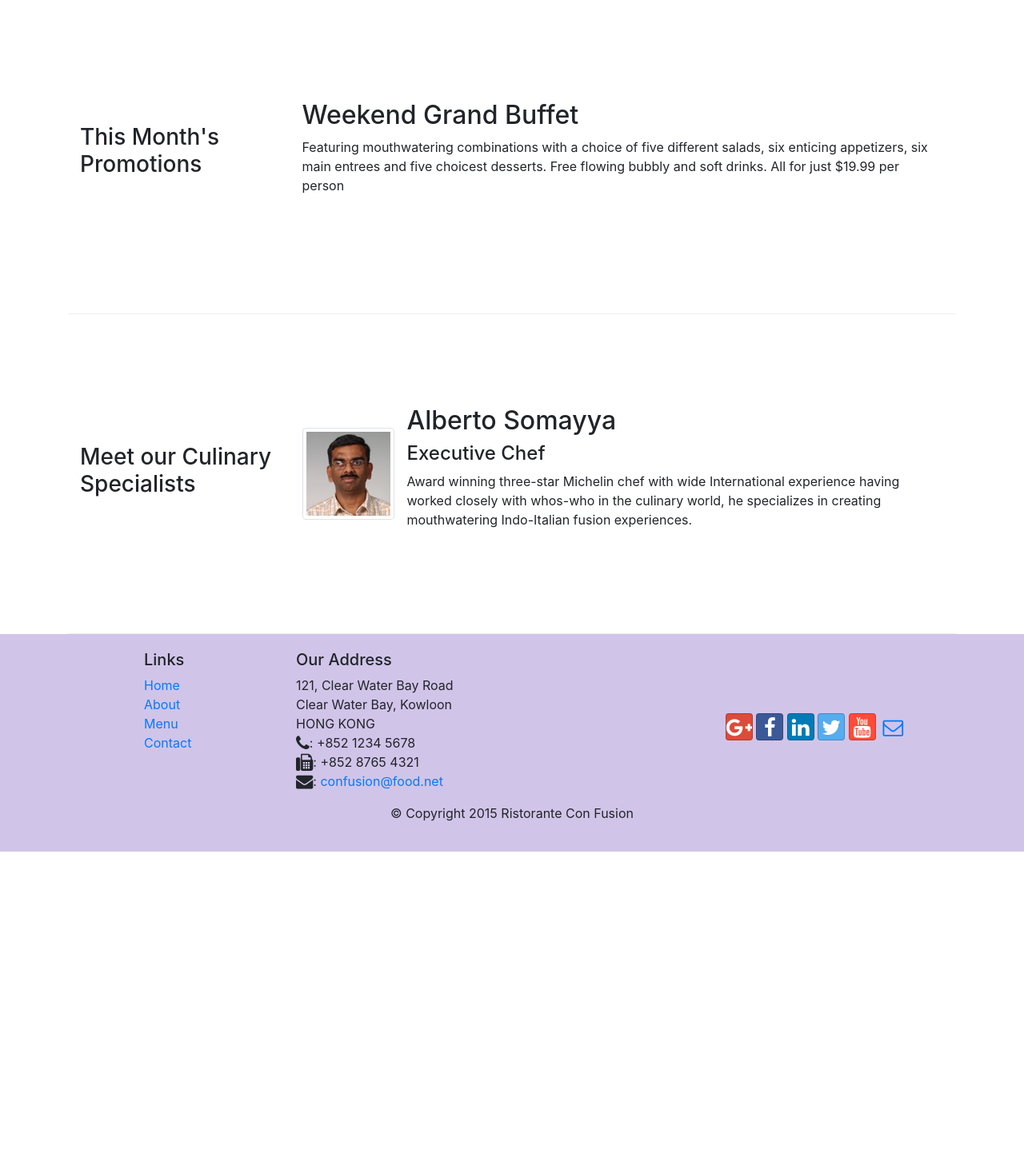
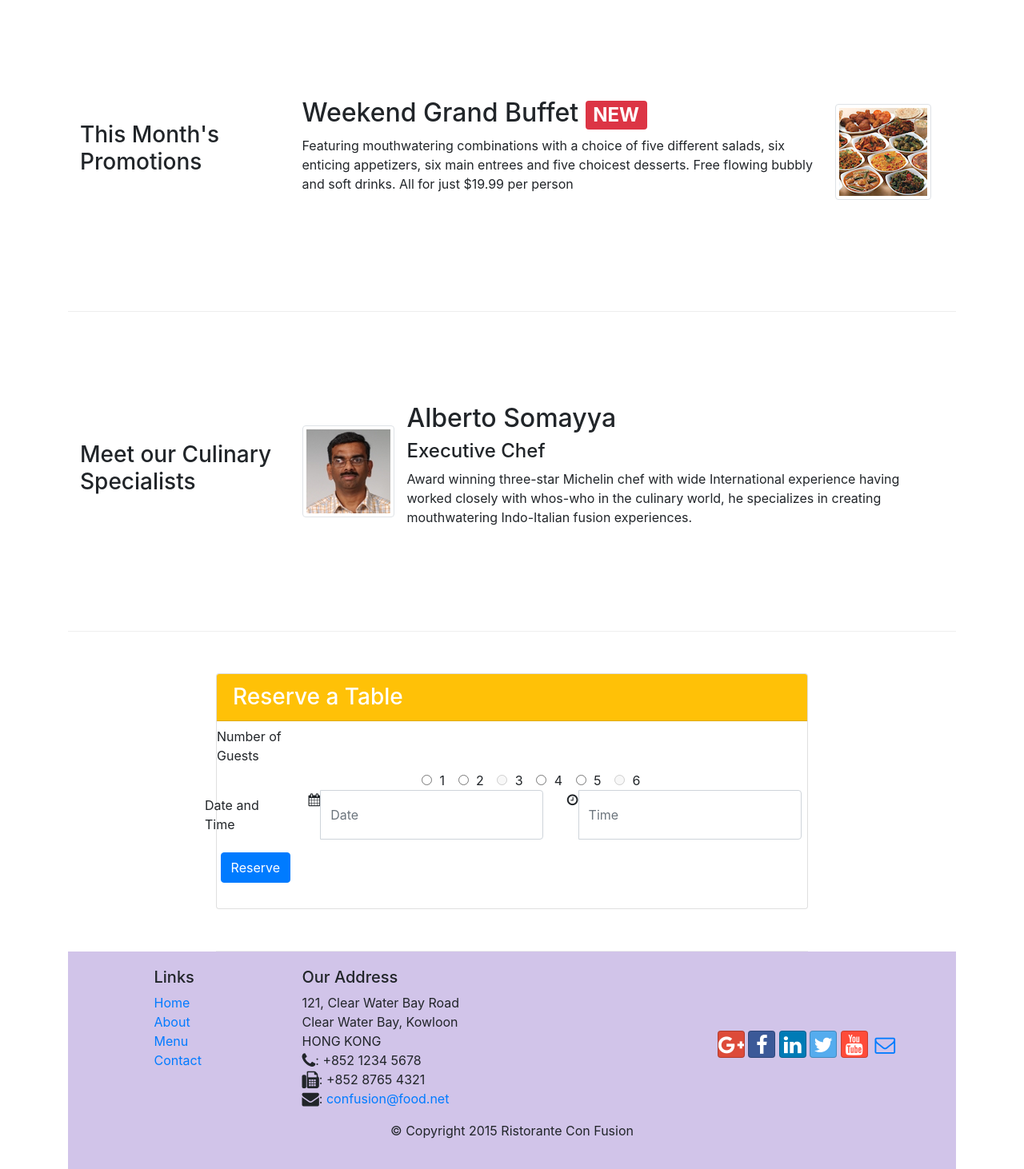
Before and after one commit to ChiyuanFeng/BootstrapTest, a website: page index.html in a window 1280 px wide. Shown: the part 720-2182 px from the top of the page at 80% size. Before the commit the page ends 1785 px from the top, so only its background shows below. Drawn offline with nearby package versions, Linux system fonts and the light colour scheme.

Commit message:
sencond week homework

```diff
--- a/index.html
+++ b/index.html
@@ -35,12 +35,19 @@
     <header class="jumbotron">
         <div class="container">
             <div class="row row-header">
-                <div class="col-12 col-sm-8">
+                <div class="col-4 col-sm-8">
                     <h1>Ristorante con Fusion</h1>
                     <p>We take inspiration from the World's best cuisines, and create a unique fusion experience. Our lipsmacking creations will tickle your culinary senses!</p>
                 </div>
-                <div class="col col-sm align-self-center">
+                <div class="col-4 col-sm align-self-center">
                     <img src="img/logo.png" class="img-fluid">
+                </div>
+                <div class="col-4 col-sm align-self-center">
+                  <a href="#reserveTheTable">
+                    <button type="submit" class="btn-sm btn-warning btn-block">
+                      Reserve Table
+                    </button>
+                  </a>
                 </div>
             </div>
         </div>
@@ -68,10 +75,14 @@
             <div class="col-sm-4 col-md-3">
                 <h3>This Month's Promotions</h3>
             </div>
-            <div class="col-sm col-md">
-                <h2>Weekend Grand Buffet</h2>
-                <p>Featuring mouthwatering combinations with a choice of five different salads, six enticing appetizers, six main entrees and five choicest desserts. Free flowing bubbly and soft drinks. All for just $19.99 per person </p>
-            </div>
+                <div class="col-sm col-md media">
+                  <div class="media-body">
+                      <h2>Weekend Grand Buffet <span class="badge badge-danger">NEW</span></h2>
+                      <p>Featuring mouthwatering combinations with a choice of five different salads, six enticing appetizers, six main entrees and five choicest desserts. Free flowing bubbly and soft drinks. All for just $19.99 per person </p>
+                  </div>
+                  <img class="d-flex mr-3 img-thumbnail align-self-center"
+                  src="img/buffet.png" alt="uthappizza">
+                </div>
         </div>
 
         <div class="row row-content align-items-center">
@@ -90,6 +101,86 @@
                 </div>
             </div>
         </div>
+
+        <div class="row row-content align-items-center col-8" id="reserveTheTable">
+            <div class="card">
+                <h3 class="card-header bg-warning text-white">Reserve a Table</h3>
+                <div class="card-block">
+
+                      <form>
+
+                        <div class="form-group row">
+
+
+                              <label for="guestNumber" class="col-4 col-md-2 col-form-label">Number of Guests</label>
+
+                              <div class="col-8 offset-md-4">
+                                <div class="form-check form-check-inline">
+                                    <label class="form-check-label">
+                                        <input class="form-check-input" type="radio" name="inlineRadioOptions" id="inlineRadio1" value="option1"> 1
+                                    </label>
+                                </div>
+                                <div class="form-check form-check-inline">
+                                    <label class="form-check-label">
+                                        <input class="form-check-input" type="radio" name="inlineRadioOptions" id="inlineRadio2" value="option2"> 2
+                                    </label>
+                                </div>
+                                <div class="form-check form-check-inline disabled">
+                                    <label class="form-check-label">
+                                        <input class="form-check-input" type="radio" name="inlineRadioOptions" id="inlineRadio3" value="option3" disabled> 3
+                                    </label>
+                                </div>
+                                <div class="form-check form-check-inline">
+                                    <label class="form-check-label">
+                                        <input class="form-check-input" type="radio" name="inlineRadioOptions" id="inlineRadio1" value="option1"> 4
+                                    </label>
+                                </div>
+                                <div class="form-check form-check-inline">
+                                    <label class="form-check-label">
+                                        <input class="form-check-input" type="radio" name="inlineRadioOptions" id="inlineRadio2" value="option2"> 5
+                                    </label>
+                                </div>
+                                <div class="form-check form-check-inline disabled">
+                                    <label class="form-check-label">
+                                        <input class="form-check-input" type="radio" name="inlineRadioOptions" id="inlineRadio3" value="option3" disabled> 6
+                                    </label>
+                                </div>
+                          </div>
+
+
+
+
+
+
+                        <div class="form-group row">
+                          <label for="dateAndTime" class="col-md-2 col-form-label">Date and Time</label>
+                          <div class="input-group col-md-5">
+                              <div class="input-group-addon"><i class="fa fa-calendar" aria-hidden="true"></i></div>
+                                  <input type="tel" class="form-control" id="areacode" name="areacode"
+                                  placeholder="Date">
+                          </div>
+                          <div class="input-group col-md-5">
+                              <div class="input-group-addon"><i class="fa fa-clock-o" aria-hidden="true"></i></div>
+                                  <input type="tel" class="form-control" id="areacode" name="areacode"
+                                  placeholder="Time">
+                          </div>
+                        </div>
+
+                        <div class="form-group row">
+                            <div class="offset-md-2 col-md-10">
+                                <button type="submit" class="btn btn-primary">
+                                    Reserve
+                                </button>
+                            </div>
+                        </div>
+
+                      </form>
+
+
+              </div>
+            </div>
+        </div>
+
     </div>
 
     <footer class="footer">
```
